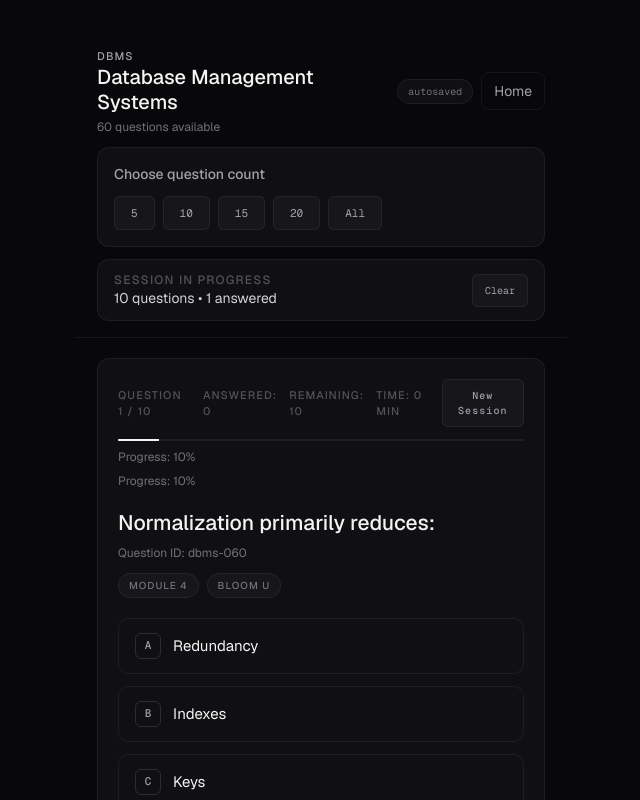
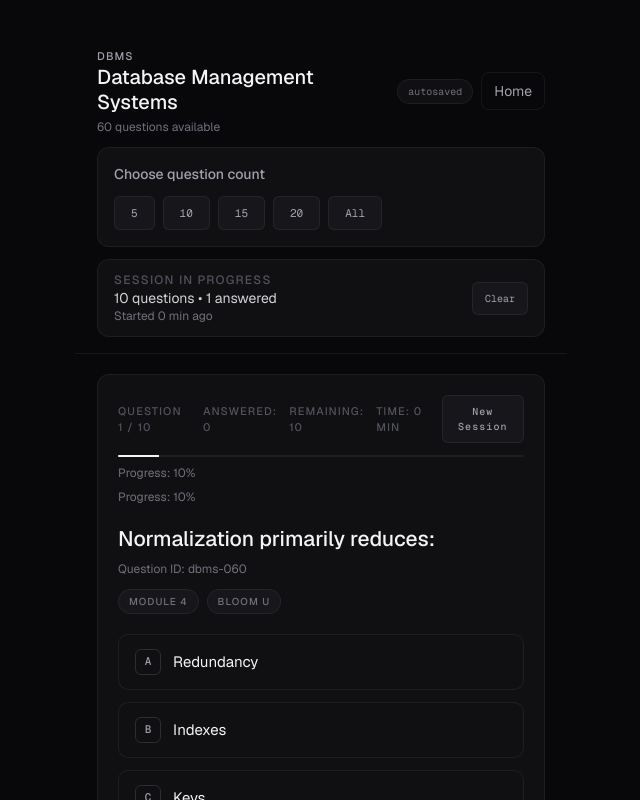
Before and after one commit to rohith-0099/CCW_MCQ_WEBSITE, a Next.js app: page /practice/DBMS in a window 1280 px wide. Both pictures are taken after a click on the button "10". Shown: the top 800 px of the page, without its empty margins (319-959 px from the left). Built offline with nearby package versions, Linux system fonts and the light colour scheme.

Commit message:
Show practice session elapsed time

```diff
--- a/src/app/practice/[subject]/page.tsx
+++ b/src/app/practice/[subject]/page.tsx
@@ -258,6 +258,7 @@ export default function PracticePage({ params }: { params: { subject: string } }
                 <p className="text-sm text-zinc-300">
                   {session.questionIds.length} questions • {session.currentIndex + 1} answered
                 </p>
+                <p className="text-xs text-zinc-500">Started {elapsedMinutes} min ago</p>
               </div>
               <button
                 onClick={clearSession}
```
